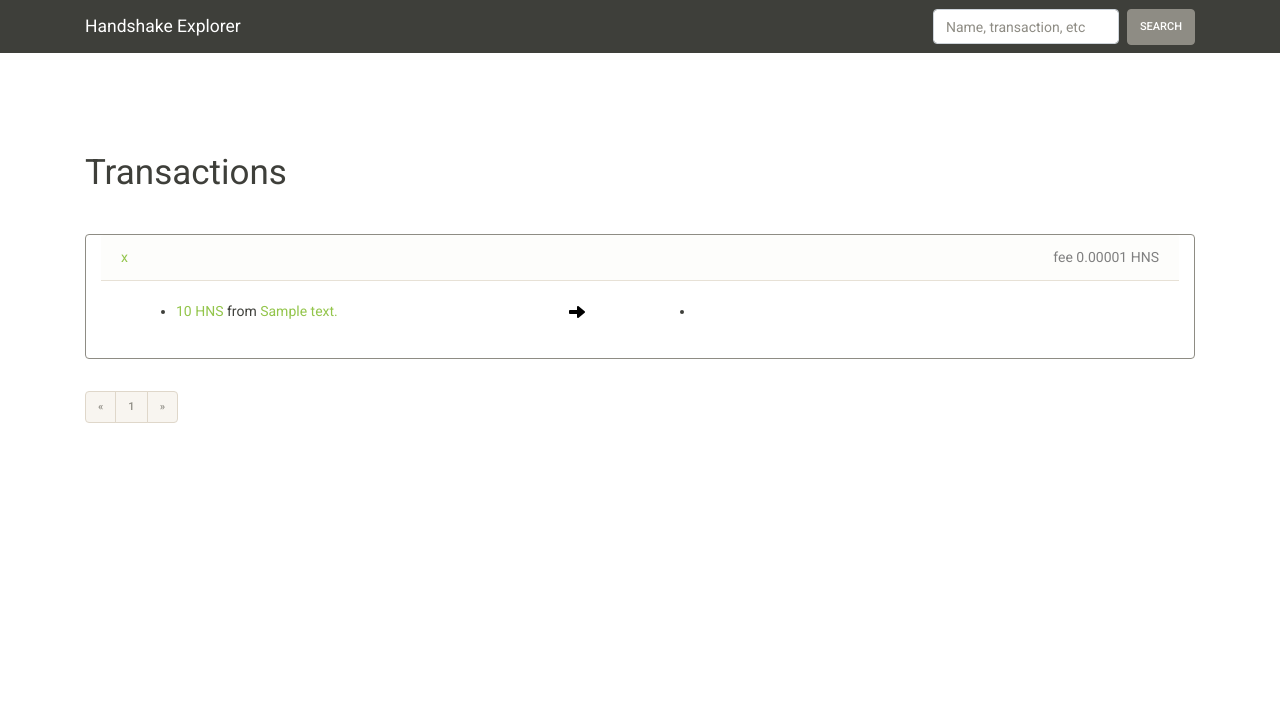
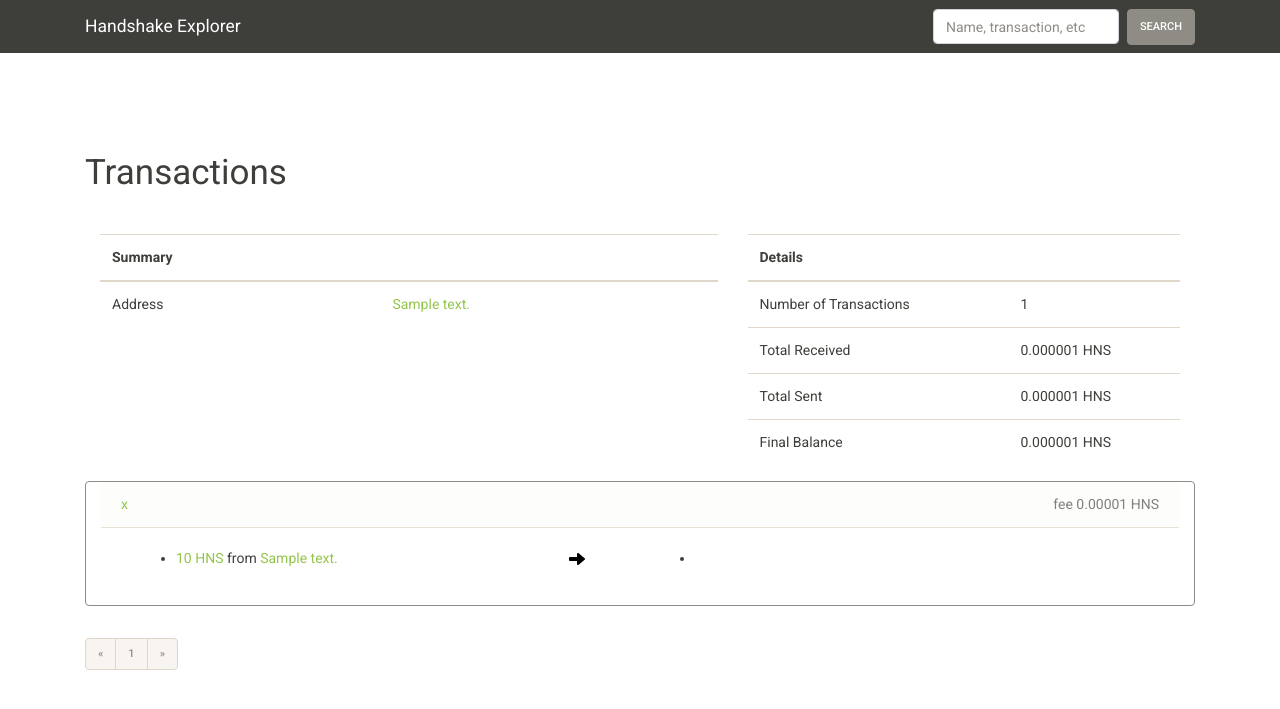
Before and after one commit to tdickman/handshake-explorer, a Django app: template hsdexplorer/explorer/templates/explorer/address.html in a window 1280 px wide. Shown: the top 709 px of the page. Run offline with Django 3.2, Linux system fonts and the light colour scheme; the template is opened without the code that fills it: most values are stand-ins (such as "Sample title", 1, 10 or a date in 2020); some libraries are stand-ins or nearby versions.

Commit message:
Added address details page

```diff
--- a/hsdexplorer/explorer/templates/explorer/address.html
+++ b/hsdexplorer/explorer/templates/explorer/address.html
@@ -1,7 +1,54 @@
 {% extends "explorer/base.html" %}
+{% load hsd_math %}
 {% block title %}Handshake Explorer: Address {{ address }}{% endblock %}
 {% block content %}
 <h1>Transactions</h1>
+<div class="row">
+  <div class="col-lg-7 col-sm-12">
+    <table class="table">
+      <thead>
+        <tr>
+          <th>Summary</th>
+          <th></th>
+        </tr>
+      </thead>
+      <tbody>
+        <tr>
+          <td>Address</td>
+          <td><a href="/address/{{ address }}">{{ address }}</a></td>
+        </tr>
+      </tbody>
+    </table>
+  </div>
+  <div class="col-lg-5 col-sm-12">
+    <table class="table">
+      <thead>
+        <tr>
+          <th>Details</th>
+          <th></th>
+        </tr>
+      </thead>
+      <tbody>
+        <tr>
+          <td>Number of Transactions</td>
+          <td>{{ txs | length }}</td>
+        </tr>
+        <tr>
+          <td>Total Received</td>
+          <td>{{ total_received | to_hns }} HNS</td>
+        </tr>
+        <tr>
+          <td>Total Sent</td>
+          <td>{{ total_sent | to_hns }} HNS</td>
+        </tr>
+        <tr>
+          <td>Final Balance</td>
+          <td>{{ total_balance | to_hns }} HNS</td>
+        </tr>
+      </tbody>
+    </table>
+  </div>
+</div>
 {% for tx in txs %}
   {% include "explorer/_transaction.html" with tx=tx %}
 {% endfor %}
```
Also changed, not shown: hsdexplorer/explorer/math.py (added, +16 -0 lines), hsdexplorer/explorer/views.py (+6 -1 lines), README.md.
